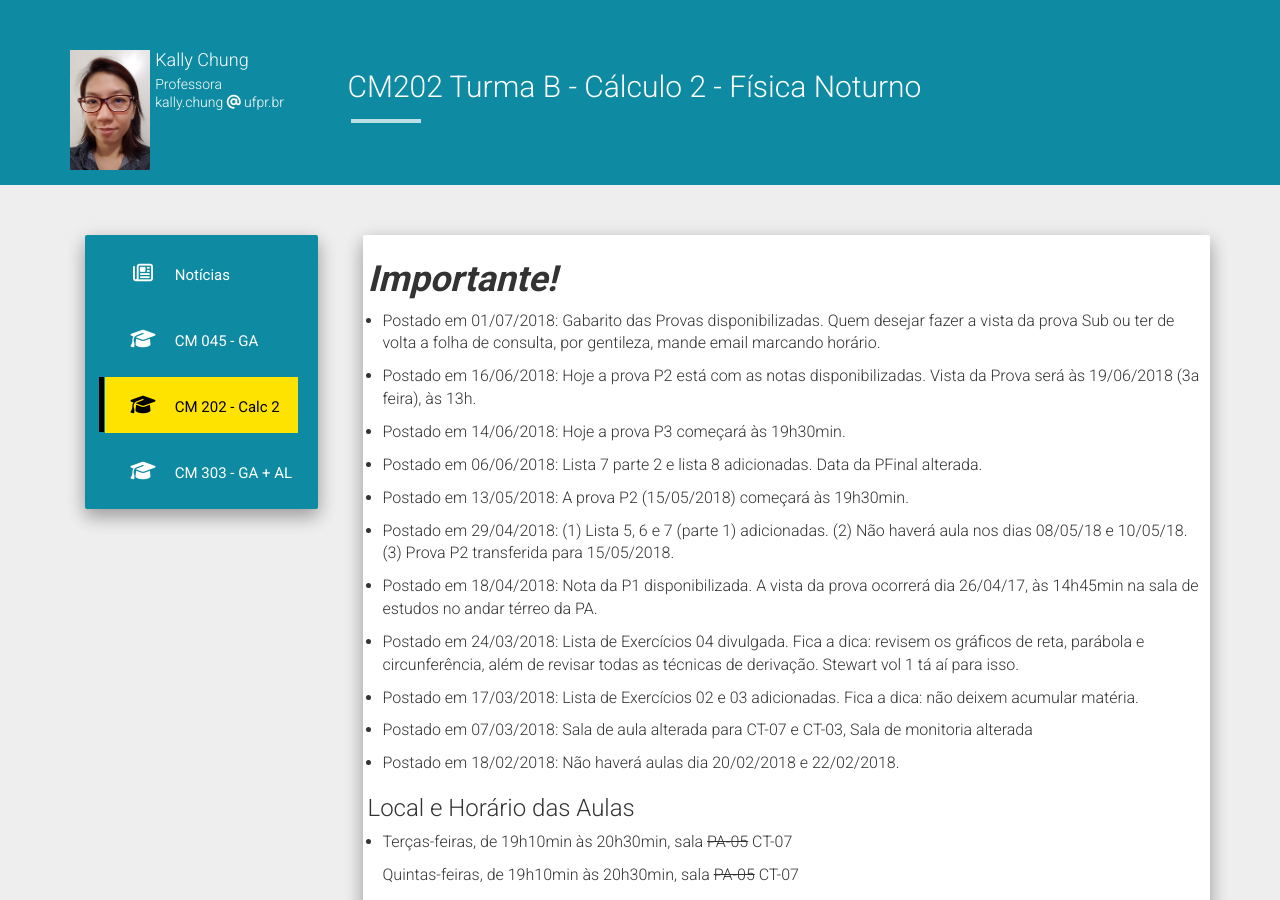
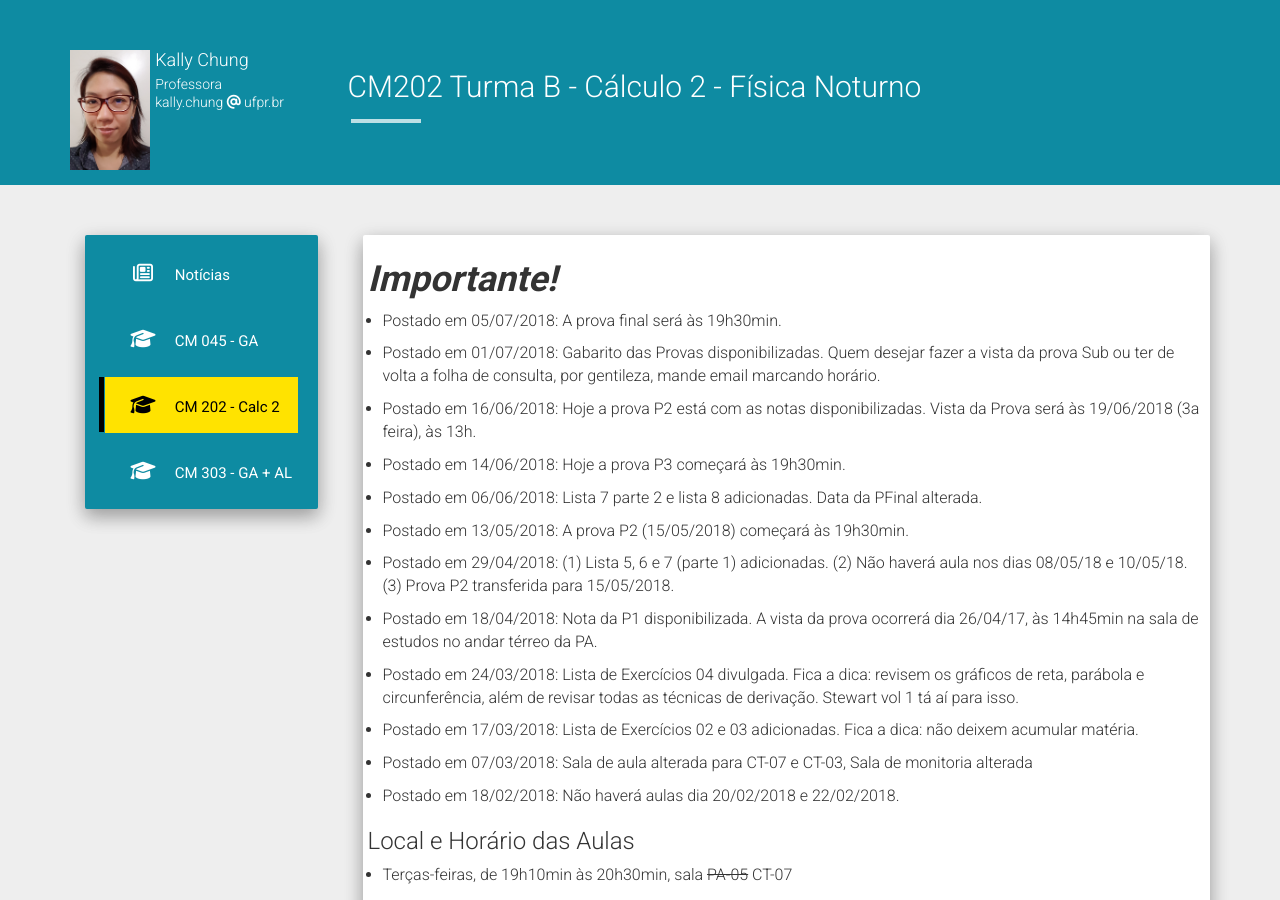
Before and after one commit to chunggnuhc/chunggnuhc.github.io, a Jekyll site: the page built from CM202-Calc2-1sem2018.md, in a window 1280 px wide and 900 px high. Built offline with Jekyll 4.4.1, drawn with Linux system fonts in a browser that asks for light colours; nearby versions of some CDN libraries.

Commit message:
Update CM202 - horárioDaProva

```diff
--- a/CM202-Calc2-1sem2018.md
+++ b/CM202-Calc2-1sem2018.md
@@ -4,6 +4,8 @@ title: CM202 Turma B - Cálculo 2 - Física Noturno
 permalink: /CM202-Calc2-1sem2018/
 ---
 <h1><b><i>Importante!</i></b></h1>
+- Postado em 05/07/2018: A prova final será às 19h30min.
+
 - Postado em 01/07/2018: Gabarito das Provas disponibilizadas. Quem desejar fazer a vista da prova Sub ou ter de volta a folha de consulta, por gentileza, mande email marcando horário.
 
 - Postado em 16/06/2018: Hoje a prova P2 está com as notas disponibilizadas. Vista da Prova será às 19/06/2018 (3a feira), às 13h.
```
